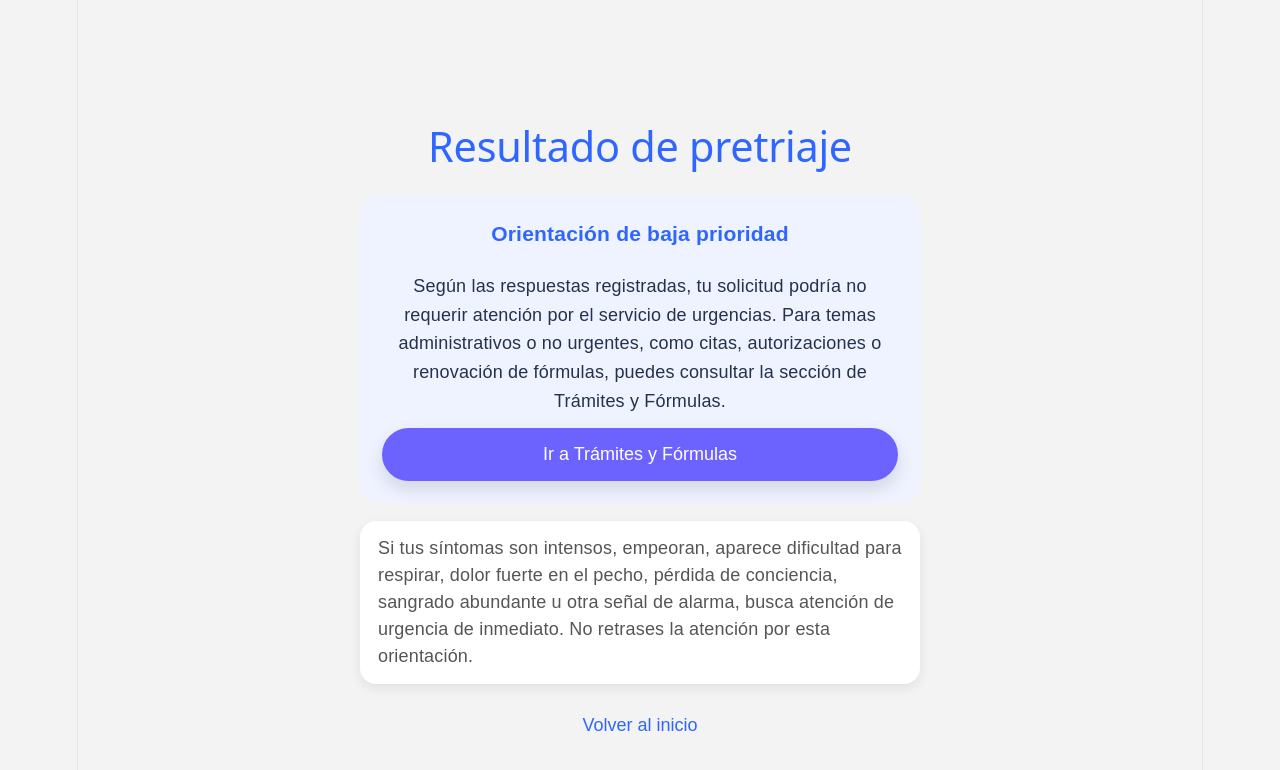
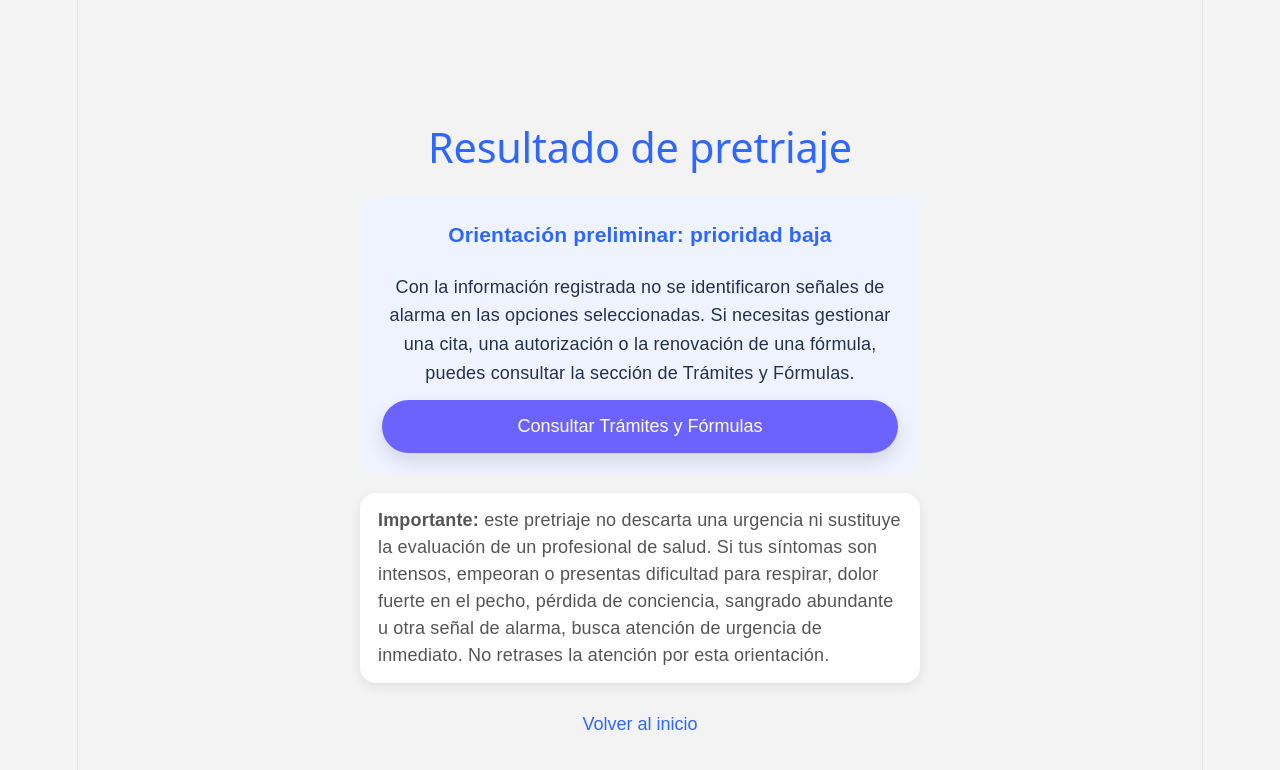
Before and after one commit to Aslybri/Urgentia, a React app: page /result in a window 1280 px wide. Shown: the top 770 px of the page. Built offline with nearby package versions, Linux system fonts and the light colour scheme; the HTML template or start-up script is replaced by a standard one.

Commit message:
Add low-priority guidance to pre-triage result

```diff
--- a/src/pages/Urgencia/Result.jsx
+++ b/src/pages/Urgencia/Result.jsx
@@ -3,10 +3,11 @@ import { useAppContext } from "../../context/AppContext";
 
 function Result() {
   const navigate = useNavigate();
-  const { banderasSeleccionadas, subrespuestas } = useAppContext();
+  const { banderasSeleccionadas, subrespuestas, antecedentesSeleccionados } = useAppContext();
 
-  // La prioridad baja solo se sugiere cuando no hay banderas ni respuestas
-  // de alarma seleccionadas. Es una orientación preliminar, no un diagnóstico.
+  // Resultado preliminar de demostración: el botón de trámites solo aparece
+  // cuando no se seleccionaron banderas ni respuestas de alarma.
+  // En producción, reemplazar esta regla por la prioridad calculada por Urgentia.
   const hayIndicadoresSeleccionados =
     banderasSeleccionadas.length > 0 ||
     Object.values(subrespuestas).some(
@@ -21,39 +22,40 @@ function Result() {
         <h2 className="title title-small">Resultado de pretriaje</h2>
 
         {prioridadBaja ? (
-          <>
           <div className="result-advice">
-              <h3>Orientación de baja prioridad</h3>
+            <h3>Orientación preliminar: prioridad baja</h3>
             <p>
-                Según las respuestas registradas, tu solicitud podría no
-                requerir atención por el servicio de urgencias. Para temas
-                administrativos o no urgentes, como citas, autorizaciones o
-                renovación de fórmulas, puedes consultar la sección de Trámites
-                y Fórmulas.
+              Con la información registrada no se identificaron señales de
+              alarma en las opciones seleccionadas. Si necesitas gestionar una
+              cita, una autorización o la renovación de una fórmula, puedes
+              consultar la sección de Trámites y Fórmulas.
             </p>
             <button
+              type="button"
               className="btn tramites"
               onClick={() => navigate("/tramites")}
             >
-                Ir a Trámites y Fórmulas
+              Consultar Trámites y Fórmulas
             </button>
           </div>
-          </>
         ) : (
           <div className="selection-box">
-            <strong>Requiere valoración adicional.</strong>
+            <strong>Se requiere valoración adicional.</strong>
             <p>
               Se seleccionaron síntomas o respuestas que deben revisarse. Este
-              resultado no reemplaza la valoración de un profesional de salud.
+              resultado es orientativo y no reemplaza la valoración de un
+              profesional de salud.
             </p>
           </div>
         )}
 
         <div className="selection-box">
-          Si tus síntomas son intensos, empeoran, aparece dificultad para
-          respirar, dolor fuerte en el pecho, pérdida de conciencia, sangrado
-          abundante u otra señal de alarma, busca atención de urgencia de
-          inmediato. No retrases la atención por esta orientación.
+          <strong>Importante:</strong> este pretriaje no descarta una urgencia ni
+          sustituye la evaluación de un profesional de salud. Si tus síntomas
+          son intensos, empeoran o presentas dificultad para respirar, dolor
+          fuerte en el pecho, pérdida de conciencia, sangrado abundante u otra
+          señal de alarma, busca atención de urgencia de inmediato. No retrases
+          la atención por esta orientación.
         </div>
 
         <button className="back" onClick={() => navigate("/")}>
```
Lines whose indentation alone changed are shown as unchanged.
